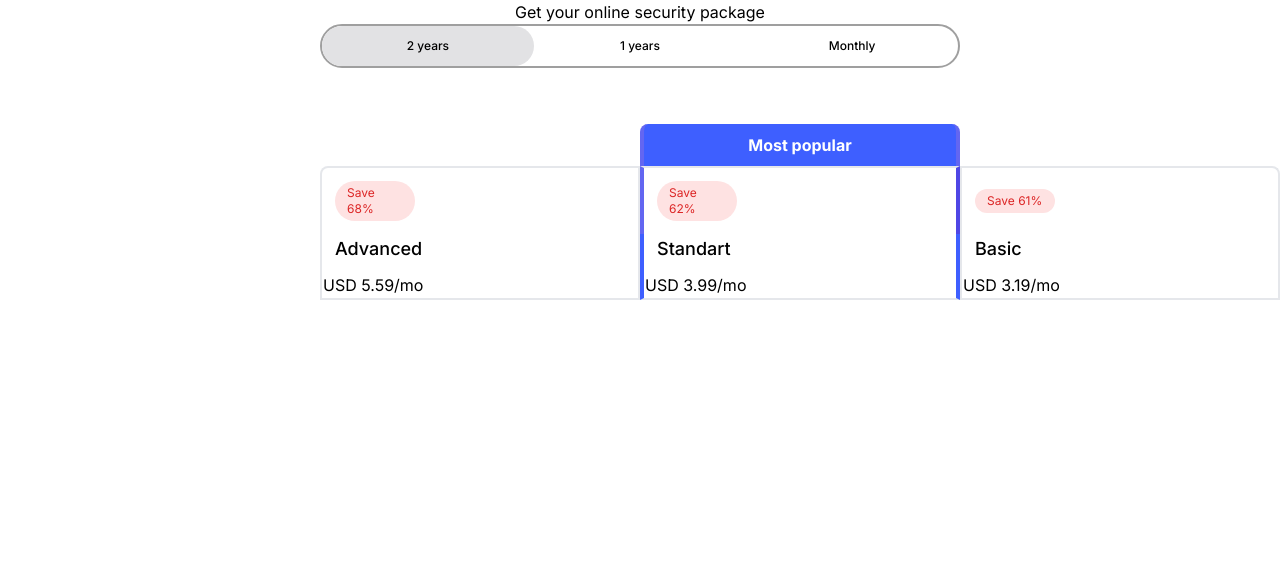
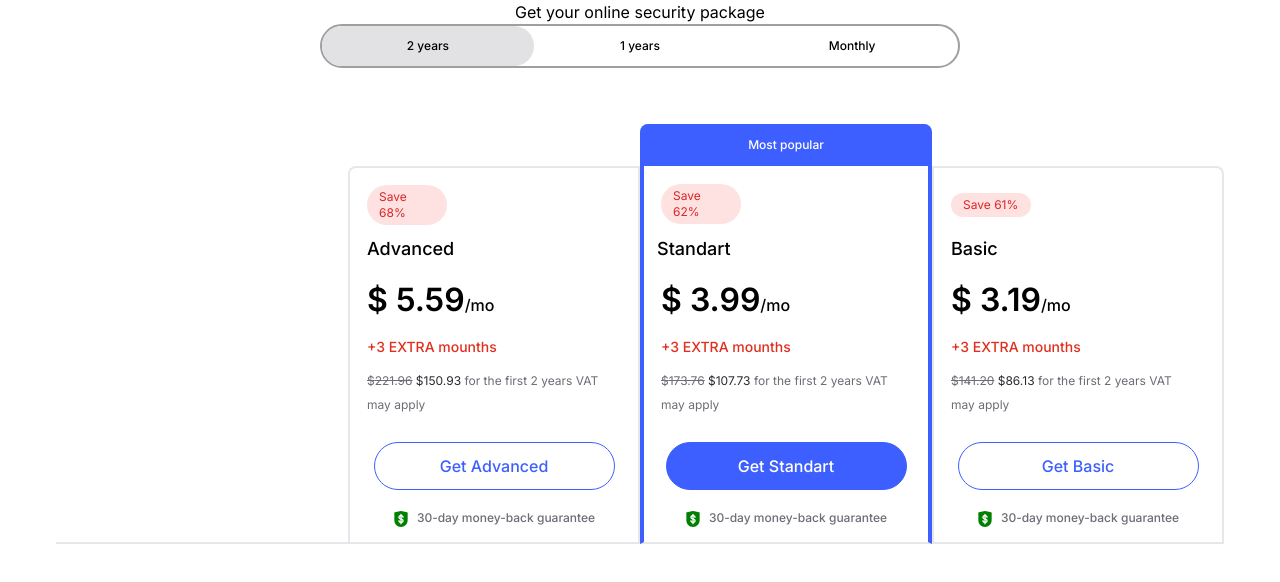
Before and after one commit to StanislavBeliaev/package, a Next.js app: page / in a window 1280 px wide. Shown: the top 582 px of the page. Built offline with nearby package versions, Linux system fonts and the light colour scheme.

Commit message:
thead completed

```diff
--- a/data.json
+++ b/data.json
@@ -17,7 +17,8 @@
                     "yearly2": {
                         "currency": "USD",
                         "basePrice": 5.59,
-                        "discount": 68
+                        "discount": 68,
+                        "bonus": "+3 EXTRA mounths"
                     }
                 }
             ],
@@ -47,7 +48,8 @@
                     "yearly2": {
                         "currency": "USD",
                         "basePrice": 3.99,
-                        "discount": 62
+                        "discount": 62,
+                        "bonus": "+3 EXTRA mounths"
                     }
                 }
             ],
@@ -76,7 +78,8 @@
                     "yearly2": {
                         "currency": "USD",
                         "basePrice": 3.19,
-                        "discount": 61
+                        "discount": 61,
+                        "bonus": "+3 EXTRA mounths"
                     }
                 }
             ],
--- /dev/null
+++ b/src/app/MoneySVG.jsx
@@ -0,0 +1,22 @@
+import React from "react";
+
+export const MoneySVG = () => {
+  return (
+    <svg
+      viewBox="0 0 24 24"
+      aria-label="money back"
+      fill="currentColor"
+      class="ltr:mr-2 rtl:ml-2 inline-block text-success-subtle"
+      width="16"
+      height="16"
+      astro-icon="media:images/checkout/global/icons/24/money-back.svg"
+      color="green"
+      style={{marginRight:"0.5rem"}}
+    >
+      <path
+        fill-rule="evenodd"
+        d="m12.073.003.144.02 9 2a1 1 0 0 1 .776.861L22 3v11c0 5.523-4.477 10-10 10-5.43 0-9.848-4.326-9.996-9.72L2 14V3a1 1 0 0 1 .671-.945l.112-.032 9-2c.095-.02.193-.027.29-.02zM12 4c-.6 0-1 .4-1 1v1.1c-1.7.2-3 1.6-3 3.4 0 2.1 1.6 2.9 3 3.3v3.1c-.557-.186-.942-.716-.994-1.272L10 14.5c0-.6-.4-1-1-1s-1 .4-1 1c0 1.8 1.3 3.2 3 3.4V19c0 .6.4 1 1 1s1-.4 1-1v-1.1c1.7-.2 3-1.7 3-3.4 0-2.1-1.6-2.9-3-3.3V8.1c.557.186.942.716.994 1.272L14 9.5c0 .6.4 1 1 1s1-.4 1-1c0-1.8-1.3-3.2-3-3.4V5c0-.6-.4-1-1-1zm1 9.3c.7.3 1 .6 1 1.2 0 .7-.4 1.2-1 1.4v-2.6zm-2-5.2v2.6c-.7-.3-1-.6-1-1.2 0-.7.4-1.2 1-1.4z"
+      ></path>
+    </svg>
+  );
+};
--- a/src/app/Table.jsx
+++ b/src/app/Table.jsx
@@ -1,53 +1,142 @@
 import React from "react";
+import { TableButton } from "./TableButton";
+import { MoneySVG } from "./MoneySVG";
 
-export const Table = ({data,...restProps}) => {
-
-
+export const Table = ({ data, ...restProps }) => {
   return (
-
-        <table class="border-separate border-spacing-0 table-fixed w-full z-0 relative h-1 mt-14">
-            <thead >
+    <table class="border-separate border-spacing-0 table-fixed z-0 relative h-1 mt-14">
+      <thead>
         <tr>
-                    <th class="w-[294px]"></th>
-                    <th class="w-[294px]"></th>
-                    <th class="bg-[#3E5FFF] rounded-t-lg w-[294px] border-x-4 border-indigo-500"><p class="text-white body-xs-medium py-2 text-center">Most popular</p></th>
-                    <th class="w-[294px]"></th>
+          <th class="w-[292px]"></th>
+          <th class="w-[292px]"></th>
+          <th class="bg-[#3E5FFF] rounded-t-lg w-[292px] border-x-4 border-[#3E5FFF]">
+            <p class="text-white body-xs-medium py-2 text-center font-medium text-[0.75rem]/[1.5rem]">
+              Most popular
+            </p>
+          </th>
+          <th class="w-[292px]"></th>
         </tr>
         <tr>
           <td></td>
-                    {Object.entries(data).map(([id,val],idx) =>{
+          {Object.entries(data).map(([id, val], idx) => {
             let tdClass = "border-r-2 border-l-2 border-t-2 rounded-tl-lg";
-                        if((idx+1) % 2 === 0){
-                            tdClass ="border-l-indigo-500 border-r-indigo-600 border-x-4 border-t-2"
-                        };
-                        {idx+1 === 3 ? tdClass = "border-r-2 border-l-2 border-t-2 rounded-tr-lg" : false}
-                        return(
-                            <td class={tdClass}><p class="bg-red-100 text-red-600 rounded-full text-critical bg-critical-subtle text-xs py-1 px-3 m-3 w-20 ">Save {val.discount}%</p></td>
-                        )
+            if ((idx + 1) % 2 === 0) {
+              tdClass = "border-l-[#3E5FFF] border-r-[#3E5FFF] border-x-4";
+            }
+            {
+              idx + 1 === 3
+                ? (tdClass = "border-r-2 border-l-2 border-t-2 rounded-tr-lg")
+                : false;
+            }
+            return (
+              <td class={tdClass}>
+                <p class="bg-red-100 text-red-600 rounded-full text-critical bg-critical-subtle text-xs py-1 px-3 m-4 w-20 mb-2">
+                  Save {val.discount}%
+                </p>
+              </td>
+            );
           })}
         </tr>
-                <tr >
-                    <th ></th>
-                    <td class="border-r-2 border-l-2"><p class="ml-3 mb-2 font-medium text-primary text-lg">Advanced</p></td>
-                    <td class="border-x-4 border-l-[#3E5FFF] border-r-[#3E5FFF] "><p class="ml-3 mb-2 font-medium text-primary text-lg">Standart</p></td>
-                    <td class="border-r-2 border-l-2"><p class="ml-3 mb-2 font-medium text-primary text-lg">Basic</p></td>
+        <tr>
+          <th></th>
+          <td class="border-r-2 border-l-2">
+            <p class="ml-4 mb-2 font-medium  text-lg">Advanced</p>
+          </td>
+          <td class="border-x-4 border-l-[#3E5FFF] border-r-[#3E5FFF] ">
+            <p class="ml-3 mb-2 font-medium text-primary text-lg">Standart</p>
+          </td>
+          <td class="border-r-2 border-l-2">
+            <p class="ml-4 mb-2 font-medium text-primary text-lg">Basic</p>
+          </td>
         </tr>
         <tr>
           <td></td>
-                    {Object.entries(data).map(([id,val],idx) => {
-                        let tdClass = "border-r-2 border-l-2 border-b-2";
-                        if((idx+1) % 2 === 0){
-                            tdClass ="border-b-2 border-l-[#3E5FFF] border-r-[#3E5FFF] border-x-4"
-                        };
-                        return(
-                            <td class={tdClass}>{val.currency} {val.basePrice}/mo</td>
+          {Object.entries(data).map(([id, val], idx) => {
+            let tdClass = "border-r-2 border-l-2";
+            if ((idx + 1) % 2 === 0) {
+              tdClass = " border-l-[#3E5FFF] border-r-[#3E5FFF] border-x-4";
+            }
+            return (
+              <td class={tdClass}>
+                <p class="text-[2rem]/[1.4rem] font-semibold mb-4 ml-4 mt-4">
+                  {val.currency === "USD" ? "$" : false} {val.basePrice}
+                  <span class="font-medium text-base">/mo</span>
+                </p>
+              </td>
             );
           })}
         </tr>
-
+        <tr>
+          <td></td>
+          {Object.entries(data).map(([id, val], idx) => {
+            let tdClass = "border-r-2 border-l-2";
+            if ((idx + 1) % 2 === 0) {
+              tdClass = " border-l-[#3E5FFF] border-r-[#3E5FFF] border-x-4";
+            }
+            return (
+              <td class={tdClass}>
+                <p class="ml-4 mb-2 text-[#e02f1f] text-[0.875rem]/[1.5rem] font-medium">
+                  {val.bonus}
+                </p>
+              </td>
+            );
+          })}
+        </tr>
+        <tr>
+          <td></td>
+          {Object.entries(data).map(([id, val], idx) => {
+            let tdClass = "border-r-2 border-l-2";
+            let fullPrice = (val.basePrice * 27 * 100) / val.discount;
+            let countDiscount = val.basePrice * 27;
+            if ((idx + 1) % 2 === 0) {
+              tdClass = " border-l-[#3E5FFF] border-r-[#3E5FFF] border-x-4";
+            }
+            return val.discount > 0 ? (
+              <td class={tdClass}>
+                <p class="font-normal text-[0.75rem]/[1.5rem] text-[#6c6d75] ml-4 w-[241px]">
+                  <s class="font-normal text-[0.75rem]/[1.5rem] text-[#6c6d75]">
+                    ${fullPrice.toFixed(2)}
+                  </s>{" "}
+                  <span class="text-[#2a2b32] font-normal text-[0.75rem]/[1.5rem]">
+                    ${countDiscount.toFixed(2)}
+                  </span>{" "}
+                  for the first 2 years VAT may apply
+                </p>
+              </td>
+            ) : (
+              <td class={tdClass}>
+                <p class="font-normal text-[0.75rem]/[1.5rem] text-[#6c6d75] ml-4 h-[20px]">
+                  Billed every month
+                </p>{" "}
+                <p class="font-normal text-[0.75rem]/[1.5rem] text-[#6c6d75] ml-4 mt-0 pt-0">
+                  VAT may apply
+                </p>
+              </td>
+            );
+          })}
+        </tr>
+        <tr>
+          <td class="border-b-2"></td>
+          <td class="text-center pt-6 border-r-2 border-l-2 border-b-2 pb-[0.75rem]">
+            <button class="border-[1px] rounded-full border-[#3e5fff] pt-[11px] pb-[11px] pl-[1.75rem] pr-[1.75rem] mb-4 w-[241px] hover:bg-[#3e5fff] hover:text-white text-base font-medium text-[#3e5fff]">
+              Get Advanced
+            </button>
+            <p class="text-center font-medium text-[#6c6d75] text-[0.75rem]/[1.5rem]"><MoneySVG/>30-day money-back guarantee</p>
+          </td>
+          <td class="text-center pt-6 border-l-[#3E5FFF] border-r-[#3E5FFF] border-x-4 border-b-2 pb-[0.75rem]">
+          <button class="border-[1px] rounded-full bg-[#3e5fff] text-white border-[#3e5fff] pt-[11px] pb-[11px] pl-[1.75rem] pr-[1.75rem] mb-4 w-[241px] hover:bg-[#6B90FA] hover:border-[#6B90FA] text-base font-medium">
+              Get Standart
+            </button>
+            <p class="text-center font-medium text-[#6c6d75] text-[0.75rem]/[1.5rem]"><MoneySVG/>30-day money-back guarantee</p>
+          </td>
+          <td class="text-center pt-6 border-r-2 border-l-2 border-b-2 pb-[0.75rem]">
+          <button class="border-[1px] rounded-full border-[#3e5fff] pt-[11px] pb-[11px] pl-[1.75rem] pr-[1.75rem] mb-4 w-[241px] hover:bg-[#3e5fff] hover:text-white text-base font-medium text-[#3e5fff]">
+              Get Basic
+            </button>
+            <p class="text-center font-medium text-[#6c6d75] text-[0.75rem]/[1.5rem] "><MoneySVG/>30-day money-back guarantee</p>
+          </td>
+        </tr>
       </thead>
     </table>
-
   );
-
-}
+};
--- /dev/null
+++ b/src/app/TableButton.jsx
@@ -0,0 +1,10 @@
+import React from "react";
+
+export function TableButton({children,onClick}){
+
+    return(
+        <button class="border-[1px] rounded-full border-[#3e5fff] pt-[11px] pb-[11px] pl-[1.75rem] pr-[1.75rem] mb-4 w-[241px] hover:bg-[#3e5fff]">
+            {children}
+        </button>
+    )
+}
```
Lines whose indentation alone changed are shown as unchanged.
